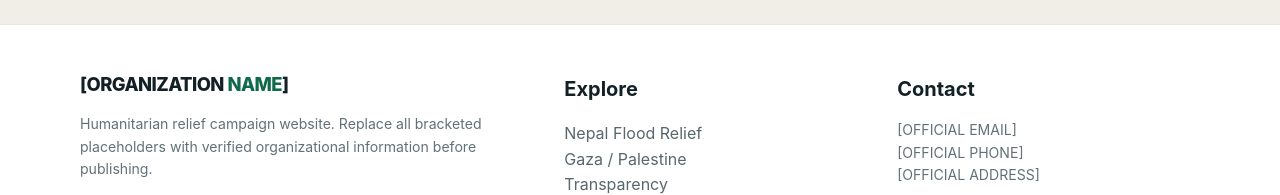
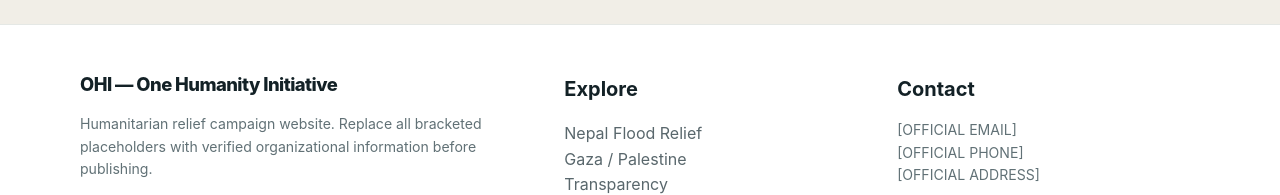
Before and after one commit to Shreyansh-spec9/Shreyansh-spec9.github.io, a plain HTML site: page gaza.html in a window 1280 px wide. Shown: the part 1385-1580 px from the top of the page. Drawn offline with Linux system fonts and the light colour scheme.

Commit message:
Update gaza.html

```diff
--- a/gaza.html
+++ b/gaza.html
@@ -63,7 +63,7 @@
 <footer class="footer">
   <div class="container footer-grid">
     <div>
-      <div class="brand">[ORGANIZATION <span>NAME</span>]</div>
+      <div class="brand">OHI — One Humanity Initiative</div>
       <p class="small">Humanitarian relief campaign website. Replace all bracketed placeholders with verified organizational information before publishing.</p>
     </div>
     <div>
```
